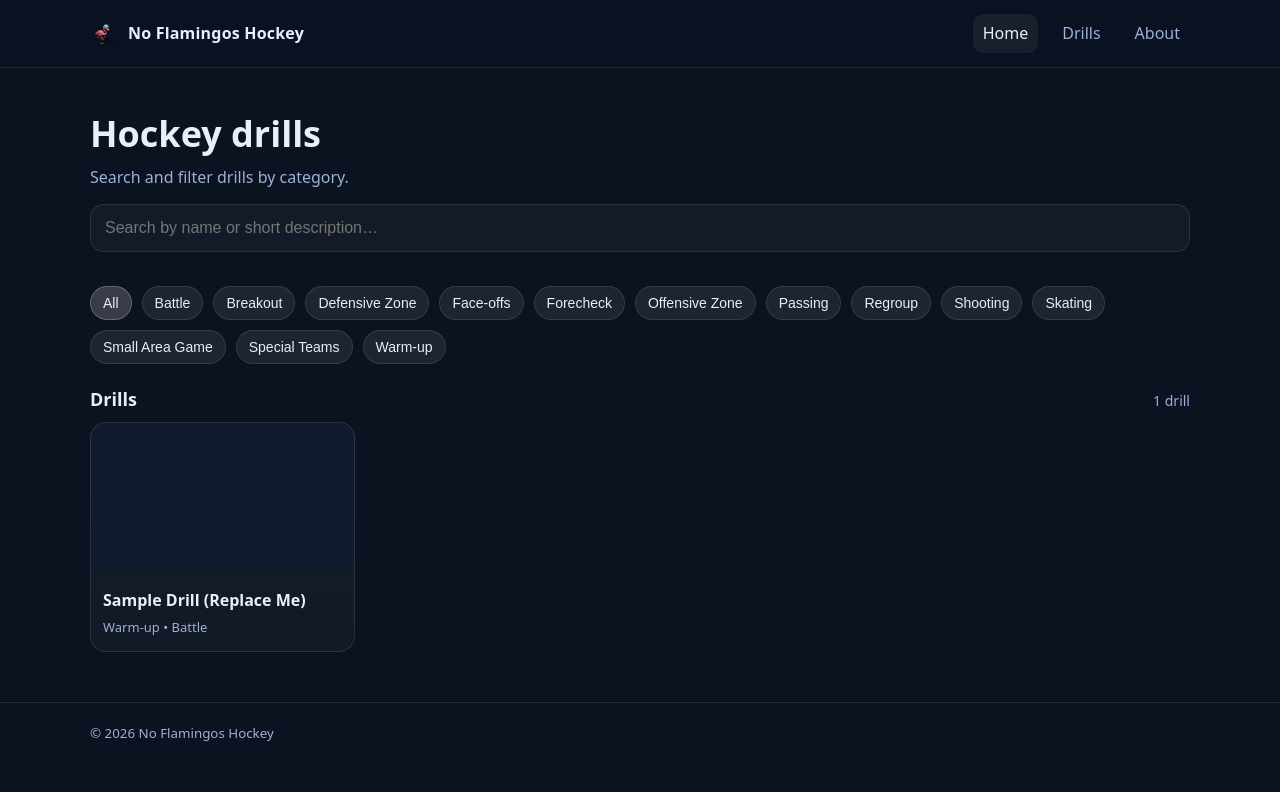
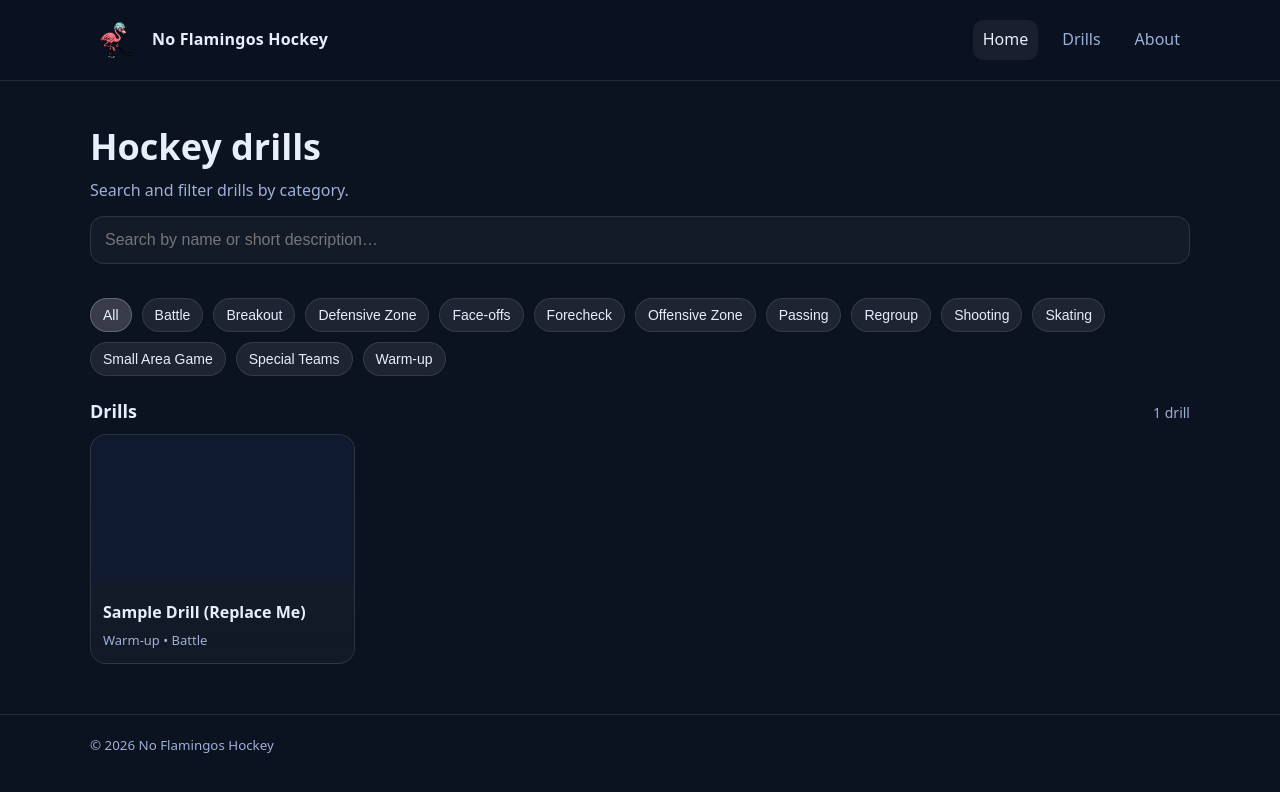
Before and after one commit to noflamingos/noflamingos.github.io, a Jekyll site: the page built from index.html, in a window 1280 px wide. Shown: the top 792 px of the page. Built offline with Jekyll 4.4.1, drawn with Linux system fonts in a browser that asks for light colours.

Commit message:
Update main.css

```diff
--- a/assets/css/main.css
+++ b/assets/css/main.css
@@ -34,7 +34,7 @@ a:hover { text-decoration: underline; }
 }
 .header-inner { display: flex; align-items: center; justify-content: space-between; padding: 14px 0; gap: 18px; }
 .brand { display: inline-flex; align-items: center; gap: 10px; color: var(--text); }
-.brand-logo { width: 28px; height: 28px; }
+.brand-logo { width: 52px; height: 52px; }
 .brand-name { font-weight: 700; letter-spacing: 0.2px; }
 
 .nav { display: flex; gap: 14px; }
```
